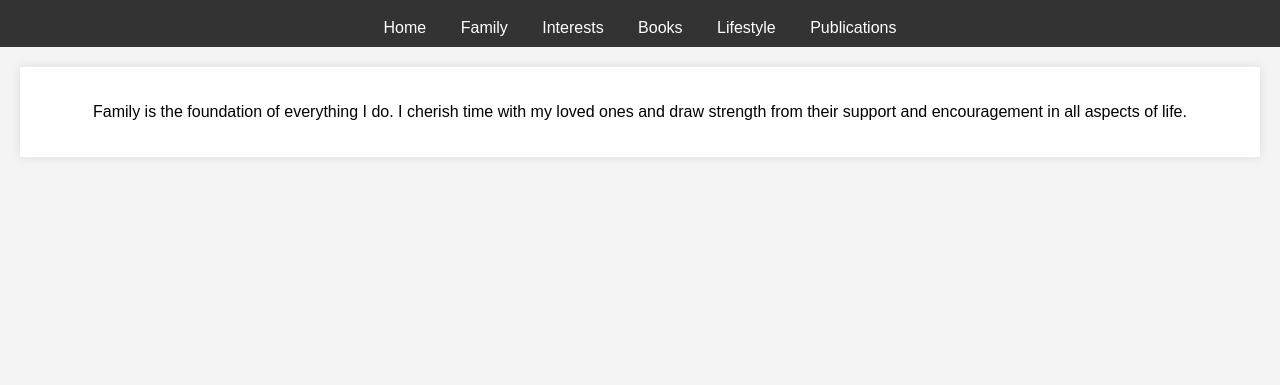
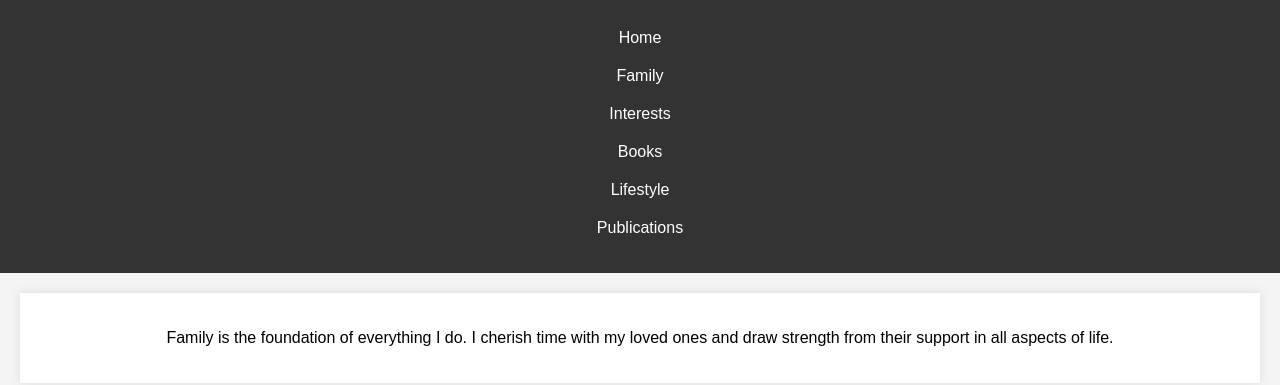
Before and after one commit to wbirru/wbirru.github.io, a plain HTML site: page family.html in a window 1280 px wide. Shown: the part 71-456 px from the top of the page. Drawn offline with Linux system fonts and the light colour scheme.

Commit message:
Update family.html

```diff
--- a/family.html
+++ b/family.html
@@ -10,16 +10,18 @@
     <header>
         <h1>Family</h1>
         <nav>
-            <a href="index.html">Home</a>
-            <a href="family.html">Family</a>
-            <a href="interest.html">Interests</a>
-            <a href="books.html">Books</a>
-            <a href="lifestyle.html">Lifestyle</a>
-            <a href="publications.html">Publications</a>
+            <ul>
+                <li><a href="index.html">Home</a></li>
+                <li><a href="family.html">Family</a></li>
+                <li><a href="interest.html">Interests</a></li>
+                <li><a href="books.html">Books</a></li>
+                <li><a href="lifestyle.html">Lifestyle</a></li>
+                <li><a href="publications.html">Publications</a></li>
+            </ul>
         </nav>
     </header>
     <section>
-        <p>Family is the foundation of everything I do. I cherish time with my loved ones and draw strength from their support and encouragement in all aspects of life.</p>
+        <p>Family is the foundation of everything I do. I cherish time with my loved ones and draw strength from their support in all aspects of life.</p>
     </section>
 </body>
 </html>
```
